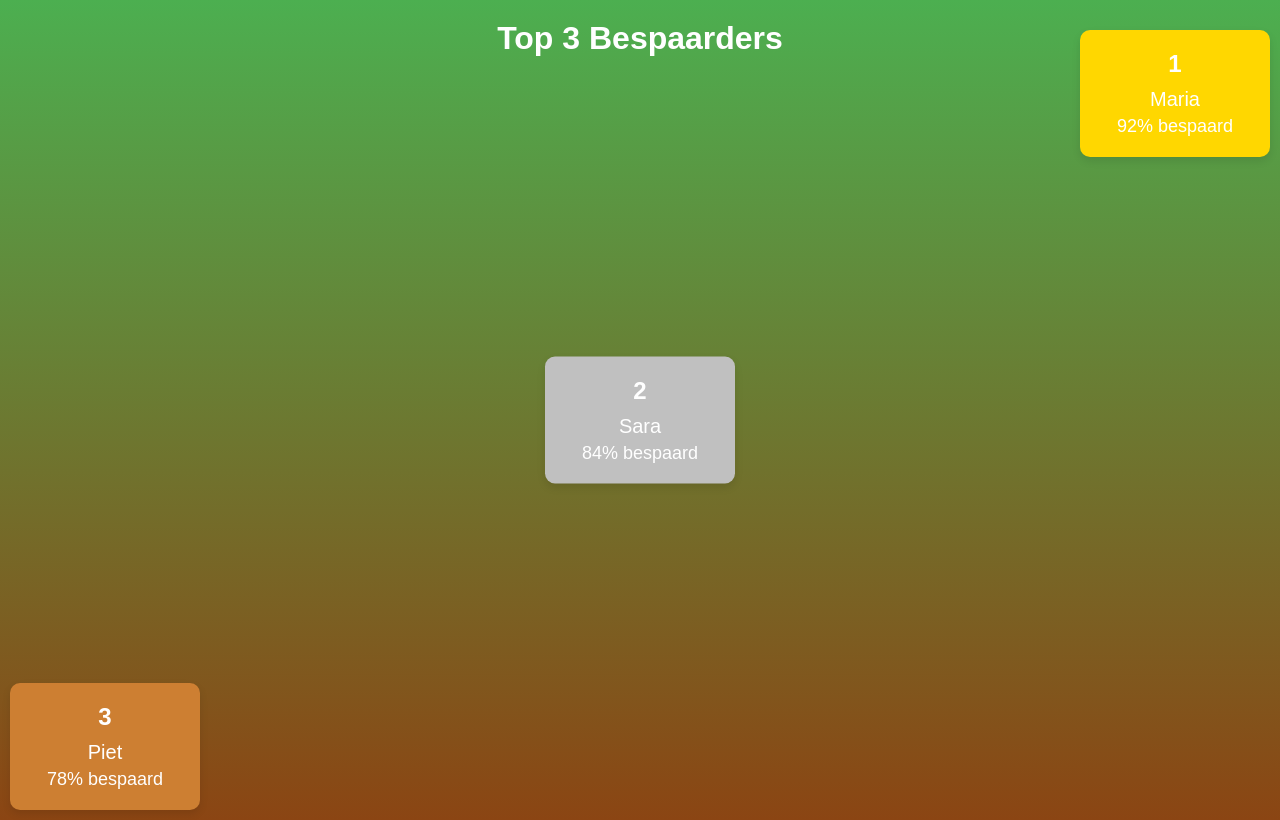
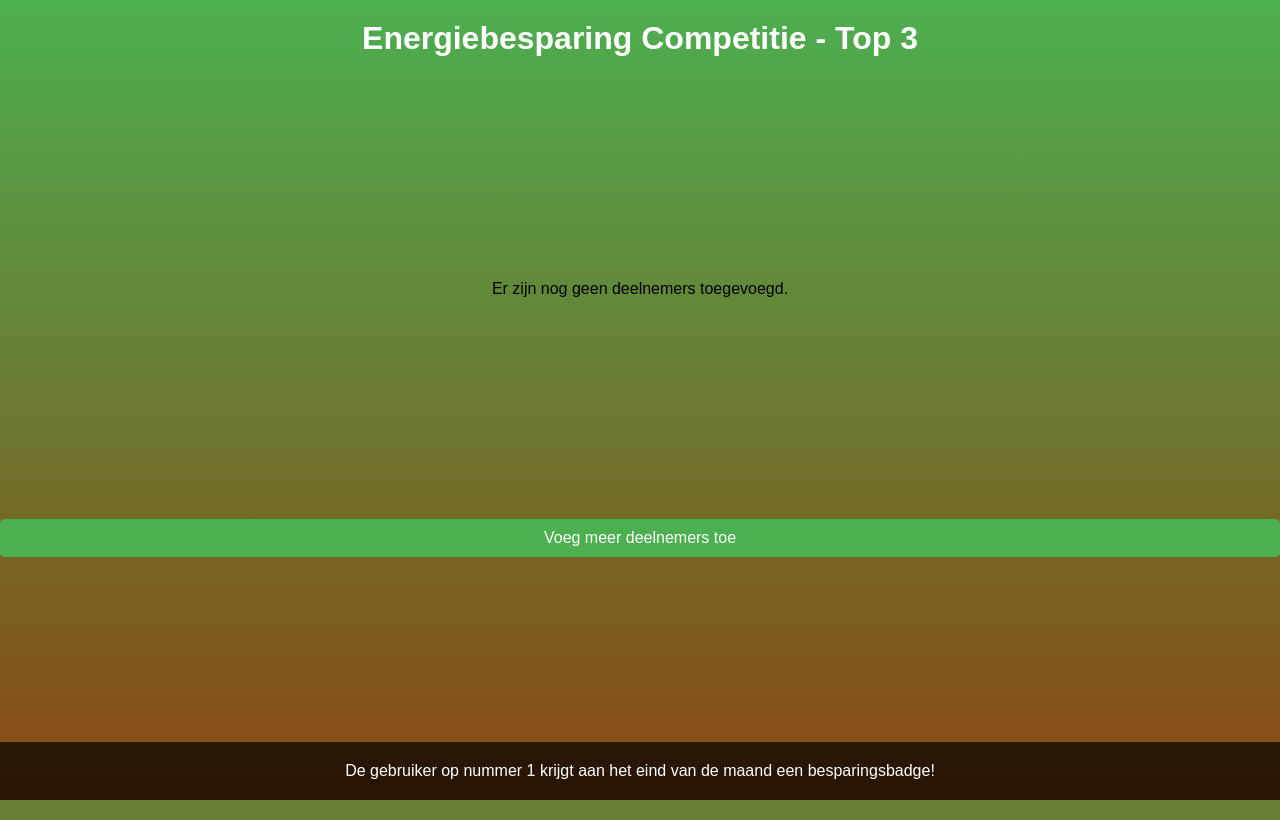
Before and after one commit to Sildv2005/Go-pro, a PHP site: page /kompetitie.php in a window 1280 px wide. Run offline with PHP 8.4, Linux system fonts and the light colour scheme.

Commit message:
Add files via upload

```diff
--- a/kompetitie.php
+++ b/kompetitie.php
@@ -1,112 +1,100 @@
 <?php
-// Een array met mensen en hun besparingen in procenten
-$savers = [
-    ["name" => "Jan", "savings" => 45],
-    ["name" => "Piet", "savings" => 78],
-    ["name" => "Klaas", "savings" => 33],
-    ["name" => "Maria", "savings" => 92],
-    ["name" => "Sara", "savings" => 84]
-];
+// Start de sessie om toegang te krijgen tot de ingevoerde gegevens
+session_start();
 
-// Sorteer de array op basis van de besparingen (van hoog naar laag)
-usort($savers, function($a, $b) {
-    return $b['savings'] - $a['savings'];
+// Haal de gebruikers en hun besparing op, indien aanwezig
+$users = isset($_SESSION['users']) ? $_SESSION['users'] : [];
+
+// Sorteer de gebruikers op basis van energiebesparing (van hoog naar laag)
+usort($users, function($a, $b) {
+    return $b['savings'] - $a['savings']; // hoogste percentage bovenaan
 });
 
 // Haal de top 3 bespaarders op
-$top3 = array_slice($savers, 0, 3);
+$top3 = array_slice($users, 0, 3);
+?>
 
-// Kleuren voor de eerste drie posities
-$medals = ["#FFD700", "#C0C0C0", "#CD7F32"]; // Goud, Zilver, Brons
-?>
 <!DOCTYPE html>
 <html lang="nl">
 <head>
     <meta charset="UTF-8">
     <meta name="viewport" content="width=device-width, initial-scale=1.0">
-    <title>Top 3 Bespaarders</title>
+    <title>Competitie - Energiebesparing</title>
     <style>
         body {
             font-family: Arial, sans-serif;
             background: linear-gradient(to bottom, #4CAF50, #8B4513); /* Groen naar bruin */
             margin: 0;
             min-height: 100vh;
-            position: relative; /* Nodig voor absolute positionering van vakken */
+            display: flex;
+            flex-direction: column;
+            justify-content: space-between; /* Houdt inhoud bovenaan en footer onderaan */
         }
 
         h1 {
+            text-align: center;
             margin-top: 20px;
             color: white;
+        }
+
+        .box {
+            background-color: rgba(0, 0, 0, 0.5); /* Zwarte transparante achtergrond */
+            margin: 20px auto;
+            padding: 15px;
+            width: 300px;
+            border-radius: 10px;
+            color: white;
+        }
+
+        .name {
+            font-size: 20px;
+            font-weight: bold;
+        }
+
+        .savings {
+            font-size: 18px;
+            color: lightgreen;
+        }
+
+        .back-link {
+            margin-top: 20px;
+            display: inline-block;
+            padding: 10px 20px;
+            background-color: #4CAF50;
+            color: white;
+            text-decoration: none;
+            border-radius: 5px;
             text-align: center;
         }
 
-        /* Stijl voor elk individueel vakje */
-        .box {
-            border-radius: 10px;
-            box-shadow: 0 4px 8px rgba(0, 0, 0, 0.1);
+        footer {
+            background-color: rgba(0, 0, 0, 0.7); /* Donkere footer met transparantie */
+            color: white;
+            text-align: center;
             padding: 20px;
-            width: 150px;
-            text-align: center;
-            color: white; /* Witte tekstkleur voor contrast */
-            position: absolute;
         }
-
-        /* Grotere tekst voor de positie (1, 2, 3) */
-        .position {
-            font-size: 24px;
-            font-weight: bold;
-            margin-bottom: 10px;
-        }
-
-        /* Stijl voor de naam van de persoon */
-        .name {
-            font-size: 20px;
-            margin-bottom: 5px;
-        }
-
-        /* Stijl voor het besparingspercentage */
-        .savings {
-            font-size: 18px;
-            color: white; /* Wit voor leesbaarheid */
-        }
-
-        /* Achtergrondkleuren voor goud, zilver en brons */
-        .gold { background-color: #FFD700; }
-        .silver { background-color: #C0C0C0; }
-        .bronze { background-color: #CD7F32; }
-
-        /* Posities op het scherm */
-        .top-right { top: 10px; right: 10px; }   /* Helemaal rechtsboven */
-        .middle { top: 50%; left: 50%; transform: translate(-50%, -50%); } /* Precies in het midden */
-        .bottom-left { bottom: 10px; left: 10px; } /* Helemaal linksonder */
     </style>
 </head>
 <body>
 
-    <h1>Top 3 Bespaarders</h1>
+    <h1>Energiebesparing Competitie - Top 3</h1>
 
-    <div class="container">
-        <?php
-        // Maak de top 3 vakjes en plaats ze op de juiste plek (top-right, middle, bottom-left)
-        echo '<div class="box gold top-right">';
-        echo '<div class="position">1</div>';
-        echo '<div class="name">' . $top3[0]['name'] . '</div>';
-        echo '<div class="savings">' . $top3[0]['savings'] . '% bespaard</div>';
-        echo '</div>';
+    <?php if (!empty($top3)): ?>
+        <?php foreach ($top3 as $index => $user): ?>
+            <div class="box">
+                <div class="name"><?= htmlspecialchars($user['name']) ?></div>
+                <div class="savings"><?= htmlspecialchars($user['savings']) ?>% besparing</div>
+            </div>
+        <?php endforeach; ?>
+    <?php else: ?>
+        <p style="text-align: center;">Er zijn nog geen deelnemers toegevoegd.</p>
+    <?php endif; ?>
 
-        echo '<div class="box silver middle">';
-        echo '<div class="position">2</div>';
-        echo '<div class="name">' . $top3[1]['name'] . '</div>';
-        echo '<div class="savings">' . $top3[1]['savings'] . '% bespaard</div>';
-        echo '</div>';
+    <a href="invoer.php" class="back-link">Voeg meer deelnemers toe</a>
 
-        echo '<div class="box bronze bottom-left">';
-        echo '<div class="position">3</div>';
-        echo '<div class="name">' . $top3[2]['name'] . '</div>';
-        echo '<div class="savings">' . $top3[2]['savings'] . '% bespaard</div>';
-        echo '</div>';
-        ?>
-    </div>
+    <footer>
+        De gebruiker op nummer 1 krijgt aan het eind van de maand een besparingsbadge!
+    </footer>
 
 </body>
 </html>
```
Also changed, not shown: invoer.php (added, +110 -0 lines).
